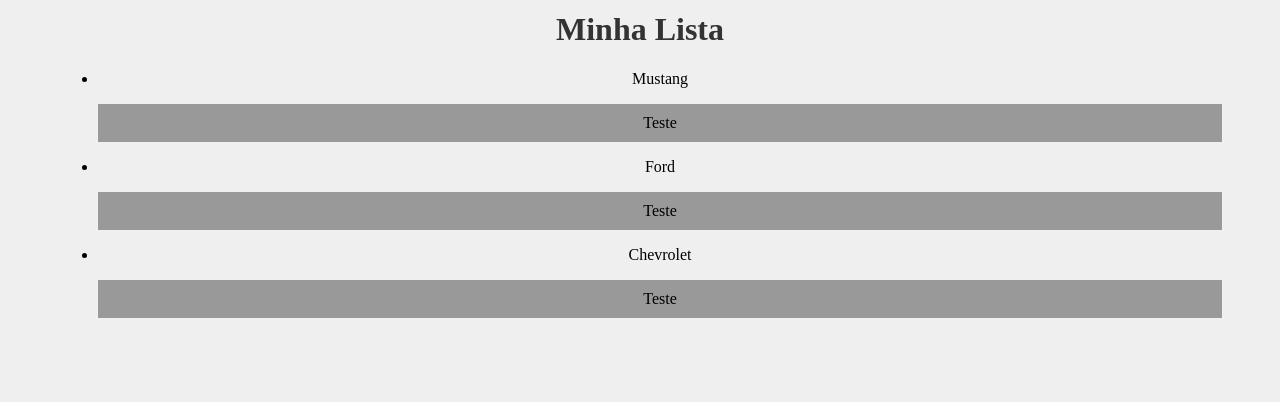
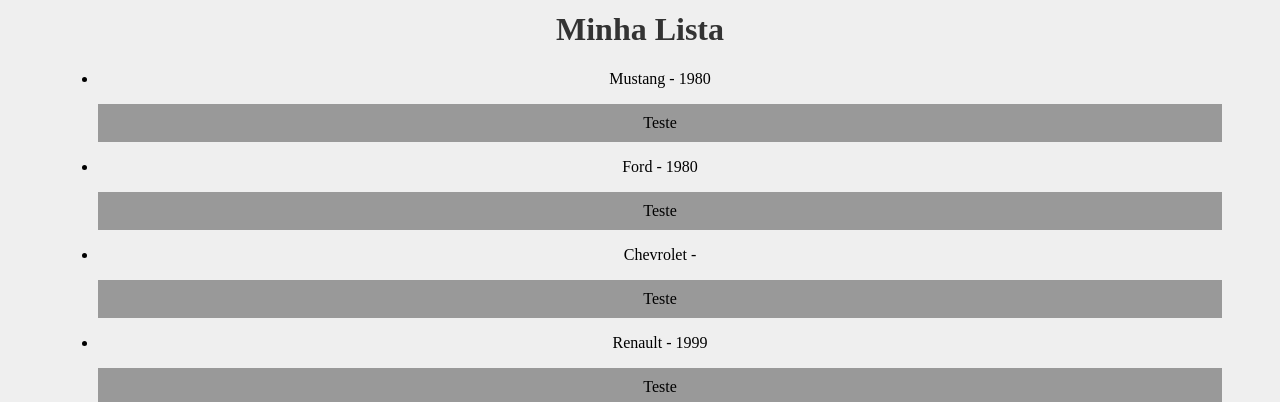
Before and after one commit to duduusxz/pratice-react, a React (Create React App) app in the folder archives/project-react/: page / in a window 1280 px wide. Shown: the part 815-1217 px from the top of the page. Built offline with nearby package versions, Linux system fonts and the light colour scheme.

Commit message:
Vendo aprofundamento em props.

```diff
--- a/archives/project-react/src/components/Item.jsx
+++ b/archives/project-react/src/components/Item.jsx
@@ -1,10 +1,21 @@
-function Item(props){
+import PropTypes from 'prop-types'
+
+function Item({marca, ano_lancamento}){
     return (
         <>
-            <li>{props.marca}</li>
+            <li>{marca} - {ano_lancamento}</li>
             <p>Teste</p>
         </>
     )
 }
 
+Item.propTypes = {
+    marca: PropTypes.string.isRequired,
+    ano_lancamento: PropTypes.number,
+}
+
+Item.defaultProps = {
+
+}
+
 export default Item
--- a/archives/project-react/src/components/List.jsx
+++ b/archives/project-react/src/components/List.jsx
@@ -5,9 +5,10 @@
         <>
             <h1>Minha Lista</h1>
             <ul>
-                <Item marca="Mustang"/>
-                <Item marca="Ford"/>
+                <Item marca="Mustang" ano_lancamento={1980}/>
+                <Item marca="Ford" ano_lancamento={1980}/>
                 <Item marca="Chevrolet"/>
+                <Item marca="Renault" ano_lancamento="1999"/>
             </ul>
         </>
     )
```
